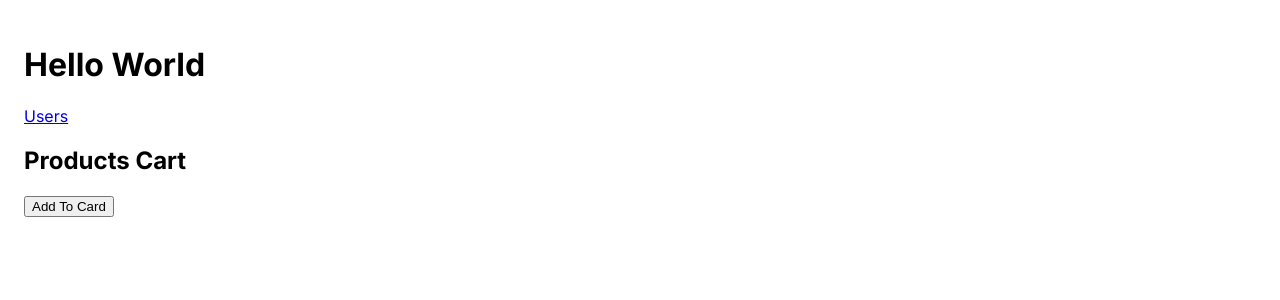
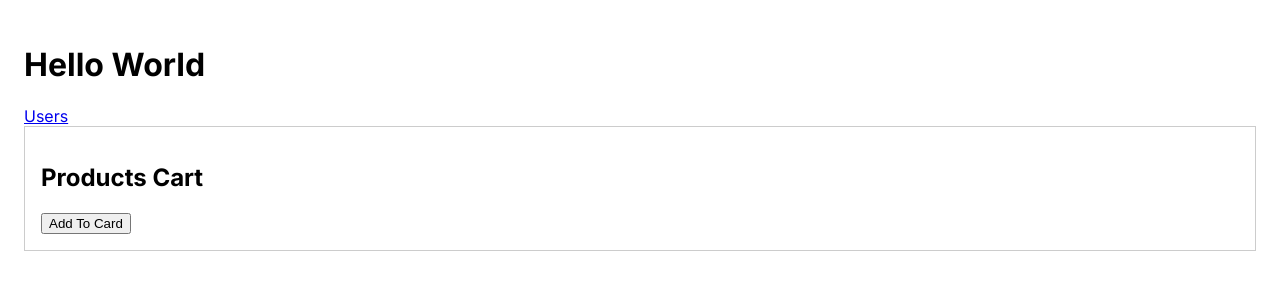
Before and after one commit to Kadunapikin/nextjs-tutorial, a Next.js app: page / in a window 1280 px wide. Shown: the top 300 px of the page. Built offline with nearby package versions, Linux system fonts and the light colour scheme.

Commit message:
create a ProductCard css module, import it to ProductCard.jsx and assign a class style to ProductCard

```diff
--- /dev/null
+++ b/app/components/ProductCard.module.css
@@ -0,0 +1,4 @@
+.card {
+    padding: 1rem;
+    border: 1px solid #ccc;
+}
--- a/app/components/ProductCard.tsx
+++ b/app/components/ProductCard.tsx
@@ -1,10 +1,12 @@
 // 'use client'
 import React from 'react'
 import AddToCard from './AddToCard'
+import style from './ProductCard.module.css';
+
 
 const ProductCard = () => {
   return (
-    <div>
+    <div className={style.card}>
         <h2>Products Cart</h2>
         <AddToCard />
     </div>
--- a/app/globals.css
+++ b/app/globals.css
@@ -4,15 +4,11 @@
 
 :root {
   --foreground-rgb: 0, 0, 0;
-  --background-start-rgb: 214, 219, 220;
-  --background-end-rgb: 255, 255, 255;
 }
 
 @media (prefers-color-scheme: dark) {
   :root {
     --foreground-rgb: 255, 255, 255;
-    --background-start-rgb: 0, 0, 0;
-    --background-end-rgb: 0, 0, 0;
   }
 }
 
--- a/app/users/page.tsx
+++ b/app/users/page.tsx
@@ -6,7 +6,7 @@ interface User {
 }
 
 const UsersPage = async () => {
-    const res = await fetch('https://jsonplaceholder.typicode.com/users/')
+    const res = await fetch('https://jsonplaceholder.typicode.com/users/', { cache: 'no-store'})
     const users: User[] = await res.json();
   return (
     <>
```
